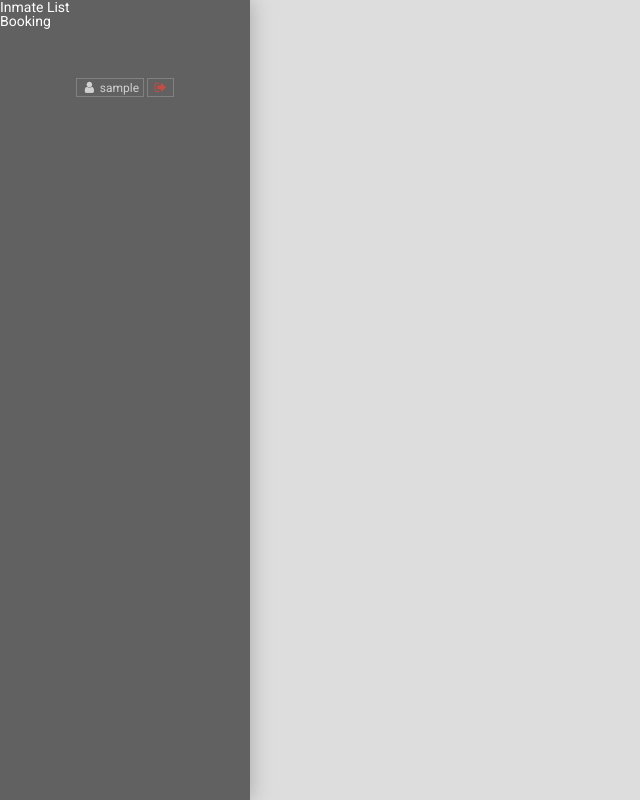
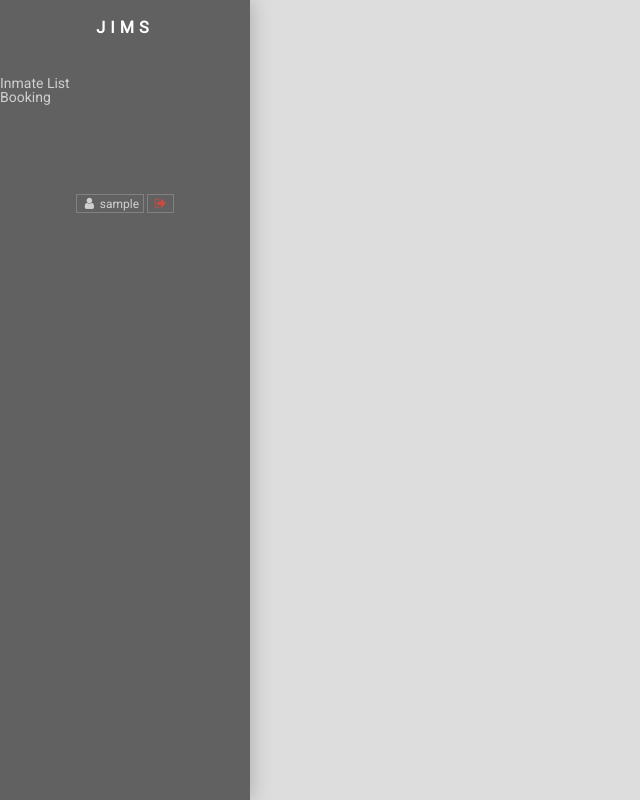
Before and after one commit to awprgrmmr/JIMS, a PHP site: page / in a window 1280 px wide. Shown: the whole page, without its empty margins (0-640 px from the left). Run offline with PHP 8.4, Linux system fonts and the light colour scheme; the visitor is signed in with stand-in values (Sample User, id 1); some libraries are stand-ins or nearby versions.

Commit message:
Update index.php

```diff
--- a/index.php
+++ b/index.php
@@ -46,6 +46,17 @@ if (!isset($_SESSION['username'])) header('Location: login.php');
 	#sidebar a:hover {
 		opacity: 1;
 	}
+	#sidebar section {
+		padding: 20px 0;
+	}
+	#logo {
+		letter-spacing: 5px;
+		padding: 30px;
+		text-align: center;
+	}
+	#menu a {
+		padding: 10px 20px;
+	}
 	#user-links {
 		font-size: 13px;
 		margin-top: 50px;
@@ -74,10 +85,13 @@ if (!isset($_SESSION['username'])) header('Location: login.php');
 </head>
 <body>
 	<aside id="sidebar">
+		<section id="logo">
+			<h1>JIMS</h1>
+		</section>
 		<section>
 			<ul>
-				<li>Inmate List</li>
-				<li>Booking</li>
+				<li><a href="#">Inmate List</a></li>
+				<li><a href="#">Booking</a></li>
 			</ul>
 		</section>
 		<section id="user-links">
```
